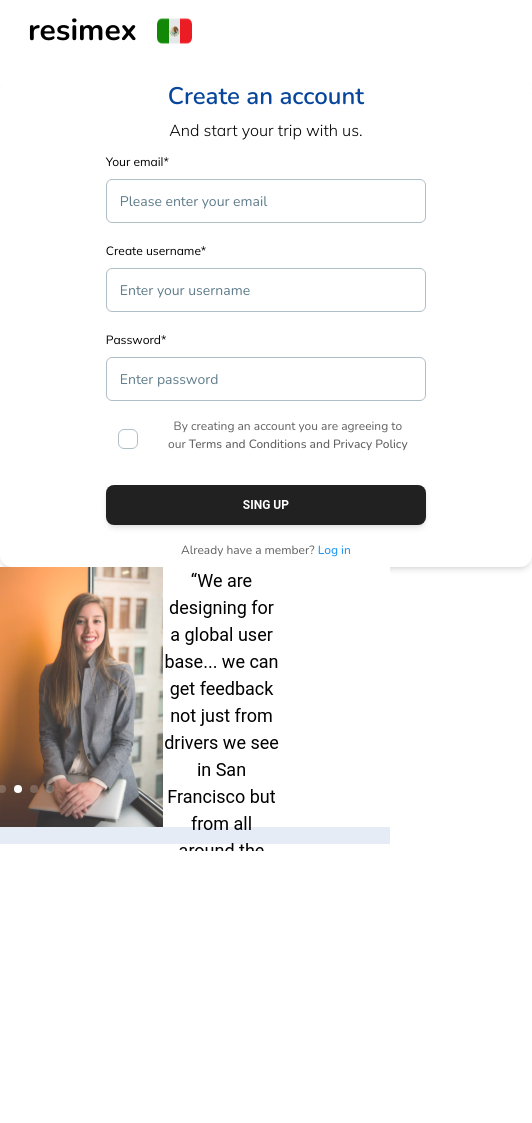
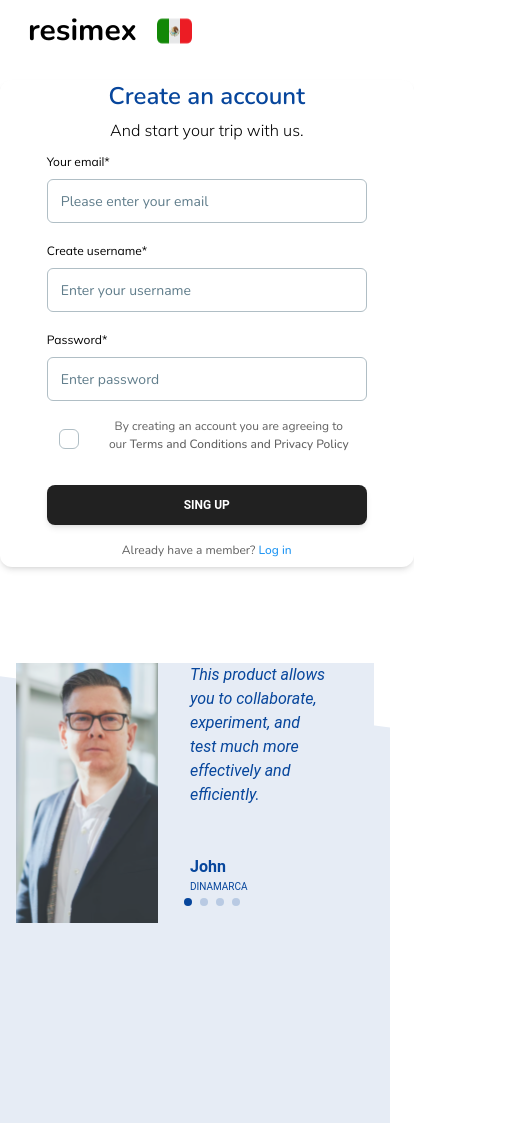
Before and after one commit to CarolinaVrl/CoWorkingLab, a Next.js app: page /auth/sing-up in a window 390 px wide. Shown: the whole page, 532 px wide, since content can reach past the window. Before the commit the page ends 851 px from the top, so only its background shows below. Built offline with nearby package versions, Linux system fonts and the light colour scheme.

Commit message:
docs: responsiv_auth

```diff
--- a/Layout/Layout-Auth.tsx
+++ b/Layout/Layout-Auth.tsx
@@ -9,21 +9,23 @@ function LayoutHome({ children }: { children: React.ReactNode }) {
         `
           .box_imgs{
             width: 100%;
+            height: 53vh;
+            top: 80%;
+            background-image: url(/imgs_auth/rectangulo_1.svg);
+        }
+        @media only screen and (min-width: 768px){
+          .box_imgs{
+            width: 100%;
             height: 10%;
-            position: absolute;
             top: 90%;
-            z-index: -2;
             background-image: url(/imgs_auth/rectangulo_2.svg);
-            background-repeat: no-repeat;
-            background-position: center center;
-            background-size: cover;
         }
-
+        }
           `
       }</style>
       <Ruts_menu />
       {children}
-      <div className='box_imgs'>
+      <div className='box_imgs bg-no-repeat absolute z-[-2] bg-cover'>
 
       </div>
     </div>
--- a/components/textSwiper.tsx
+++ b/components/textSwiper.tsx
@@ -10,13 +10,13 @@ import { Swiper, SwiperSlide } from 'swiper/react';
 const swiperText = () => {
     return (
         <>
-            <div>
+            <div className='mx-[1rem] mt-[6rem] mb-[2rem] tablet:hidden'>
                 <Swiper
                     slidesPerView={1}
                     spaceBetween={15}
                     centeredSlides={true}
                     autoplay={{
-                        delay: 5000,
+                        delay: 8000,
                         disableOnInteraction: false,
                     }}
                     pagination={{
@@ -27,61 +27,61 @@ const swiperText = () => {
                     className="mySwiper">
 
 
-                    <SwiperSlide>
+                    <SwiperSlide className='text-[#07469C]'>
 
                         <div className='flex'>
                             <div className='w-[163px] h-[260px]'>
                                 <Image src={"/imgs_auth/user_1.svg"} alt="hola1" width={160} height={260} />
                             </div>
-                            <div className='w-[30%] h-[260px]'>
-                                <p>This product allows you to collaborate, experiment, and test much more effectively and efficiently.</p>
-                                <br />
-                                <h1>John</h1>
-                                <br />
-                                <p className='font-[600]'>DINAMARCA</p>
+                            <div className='w-[66%] h-[260px] pl-[2rem] pr-[3rem] text-left'>
+                                <p className='mb-[3rem] text-[16px] italic mulish'>This product allows you to collaborate, experiment, and test much more effectively and efficiently.</p>
+
+                                <h1 className='font-[600] text-[16px] mulish'>John</h1>
+
+                                <p className='text-[10px] mulish'>DINAMARCA</p>
                             </div>
                         </div>
 
                     </SwiperSlide>
-                    <SwiperSlide>
+                    <SwiperSlide className='text-[#07469C]'>
                         <div className='flex'>
                             <div className='w-[163px] h-[260px]'>
                                 <Image src={"/imgs_auth/user_2.svg"} alt="hola1" width={160} height={260} />
                             </div>
-                            <div className='w-[30%] h-[260px]'>
-                                <p>“We are designing for a global user base... we can get feedback not just from drivers we see in San Francisco but from all around the world.”</p>
-                                <br />
-                                <h1>Kathrine Joy</h1>
-                                <p className='font-[600]'>CHINA</p>
+                            <div className='w-[66%] h-[260px] pl-[2rem] pr-[3rem] text-left'>
+                                <p className='text-[16px] italic mulish mb-[1.7rem]'>“We are designing for a global user base... we can get feedback not just from drivers we see in San Francisco but from all around the world.”</p>
+
+                                <h1 className='font-[600] text-[16px] mulish'>Kathrine Joy</h1>
+                                <p className='text-[10px] mulish'>CHINA</p>
                             </div>
                         </div>
                     </SwiperSlide>
-                    <SwiperSlide>
+                    <SwiperSlide className='text-[#07469C]'>
                         <div className='flex'>
                             <div className='w-[163px] h-[260px]'>
                                 <Image src={"/imgs_auth/user_3.svg"} alt="hola1" width={200} height={200} />
                             </div>
-                            <div className='w-[30%] h-[260px]'>
-                                <p>This product is a critical tool for us to understand our users and identify any pain points where they might be getting stuck.</p>
-                                <br />
-                                <h1>Mike Abla</h1>
-                                <br />
-                                <p className='font-[600]'>VENEZUELA</p>
+                            <div className='w-[66%] h-[260px] pl-[2rem] pr-[3rem] text-left'>
+                                <p className='text-[16px] italic mulish mb-[1.7rem]'>This product is a critical tool for us to understand our users and identify any pain points where they might be getting stuck.</p>
+
+                                <h1 className='font-[600] text-[16px] mulish'>Mike Abla</h1>
+
+                                <p className='text-[10px] mulish'>VENEZUELA</p>
                             </div>
 
                         </div>
                     </SwiperSlide>
-                    <SwiperSlide>
+                    <SwiperSlide className='text-[#07469C]'>
                         <div className='flex'>
                             <div className='w-[163px] h-[260px]'>
                                 <Image src={"/imgs_auth/user_4.svg"} alt="hola1" width={200} height={200} />
                             </div>
-                            <div className='w-[30%] h-[260px]'>
-                                <p>I used to have a bunch of different tools I had to pay for, with this tool you get everything in one bundle.</p>
-                                <br />
-                                <h1>Philis Jan</h1>
-                                <br />
-                                <p className='font-[600]'>ESPAÑA</p>
+                            <div className='w-[66%] h-[260px] pl-[2rem] pr-[3rem] text-left'>
+                                <p className='text-[16px] italic mulish mb-[3rem]'>I used to have a bunch of different tools I had to pay for, with this tool you get everything in one bundle.</p>
+
+                                <h1 className='font-[600] text-[16px] mulish'>Philis Jan</h1>
+
+                                <p className='text-[10px] mulish'>ESPAÑA</p>
                             </div>
 
                         </div>
--- a/pages/auth/new-password.tsx
+++ b/pages/auth/new-password.tsx
@@ -43,7 +43,6 @@ const NewPassword = () => {
                 `
                 .box_up{
                     text-align: -webkit-center;
-            margin-top: 2rem;
                   }
                   .inputs_title{
                     margin: -5px 0px -16px 0vh;
@@ -52,18 +51,17 @@ const NewPassword = () => {
                   }
                   .minBoxShadow{
                     box-shadow: 0 4px 6px -1px rgb(0 55 255 / 10%), 0 1px 3px 3px rgb(0 46 255 / 10%);
-            width: 69vh;
-            height: 57vh;
+                    height: 44vh;
                     padding: 3vh 0vh;
                   }
           `
             }</style>
 
             <LayoutHome>
-                <div className='box_up'>
+                <div className='box_up mt-[10rem]'>
 
-                    <div className='minBoxShadow'>
-                        <Card className="w-[63vh] items-center" shadow={false}>
+                    <div className='minBoxShadow w-[83%] tablet:w-[69vh]'>
+                        <Card className="w-[3vh] items-center" shadow={false}>
 
                             <Card color="transparent" shadow={false}>
                                 <Typography variant="h4" color="blue-gray" className="font-nunito text-[#000000]">
--- a/pages/auth/reset-password.tsx
+++ b/pages/auth/reset-password.tsx
@@ -46,7 +46,6 @@ const ResetPassword = () => {
                 `
           .box_up{
             text-align: -webkit-center;
-            margin-top: 2rem;
           }
           .inputs_title{
             margin: -5px 0px -16px 0vh;
@@ -55,7 +54,6 @@ const ResetPassword = () => {
           }
           .minBoxShadow{
             box-shadow: 0 4px 6px -1px rgb(0 55 255 / 10%), 0 1px 3px 3px rgb(0 46 255 / 10%);
-            width: 69vh;
             height: 44vh;
             padding: 3vh 0vh;
           }
@@ -63,10 +61,10 @@ const ResetPassword = () => {
             }</style>
 
             <LayoutHome>
-                <div className='box_up'>
+                <div className='box_up  mt-[10rem]'>
 
-                    <div className='minBoxShadow'>
-                        <Card className="w-[63vh] items-center" shadow={false}>
+                    <div className='minBoxShadow w-[83%] tablet:w-[69vh]'>
+                        <Card className="w-[3vh] items-center" shadow={false}>
 
                             <Card color="transparent" shadow={false}>
                                 <Typography variant="h4" color="blue-gray" className="font-nunito text-[#000000]">
--- a/pages/auth/successful-password.tsx
+++ b/pages/auth/successful-password.tsx
@@ -14,11 +14,10 @@ const successful_password = () => {
                 `
           .box_up{
             text-align: -webkit-center;
-            margin-top: 2rem;
+
           }
           .minBoxShadow{
             box-shadow: 0 4px 6px -1px rgb(0 55 255 / 10%), 0 1px 3px 3px rgb(0 46 255 / 10%);
-            width: 69vh;
             height: 35vh;
             padding: 3vh 0vh;
           }
@@ -26,10 +25,10 @@ const successful_password = () => {
             }</style>
 
             <LayoutHome>
-                <div className='box_up'>
+                <div className='box_up mt-[14rem]'>
 
-                    <div className='minBoxShadow'>
-                        <Card className="w-[63vh] items-center" shadow={false}>
+                    <div className='minBoxShadow w-[83%] tablet:w-[69vh]'>
+                        <Card className="w-[3vh] items-center" shadow={false}>
 
                             <Card color="transparent" shadow={false}>
                                 <Typography variant="h4" color="blue-gray" className="font-nunito text-[#000000]">
--- a/styles/globals.css
+++ b/styles/globals.css
@@ -15,12 +15,11 @@
 .swiper-slide {
   text-align: center;
   font-size: 18px;
-  background: #fff;
   display: flex;
   justify-content: center;
   align-items: center;
+  background: #e6ecf5;
 }
-
 .swiper-slide img {
   display: block;
   width: 100% !important;
@@ -31,9 +30,22 @@
 
 .swiper-pagination {
   position: relative !important;
-  left: -20vh !important;
-  top: -6vh !important;
+  left: 2vh !important;
+  top: -4vh !important;
 }
 .swiper-pagination-bullet {
-  background-color: white !important;
+  background-color: #07469c !important;
 }
+
+@media only screen and (min-width: 768px) {
+  .swiper-slide {
+    background: #fff;
+  }
+  .swiper-pagination-bullet {
+    background-color: white !important;
+  }
+  .swiper-pagination {
+    left: -20vh !important;
+    top: -6vh !important;
+  }
+}
```
Also changed, not shown: components/SingUp-Card.tsx (+9 -8 lines), pages/auth/login.tsx (+11 -10 lines). Lines whose indentation alone changed are shown as unchanged.
